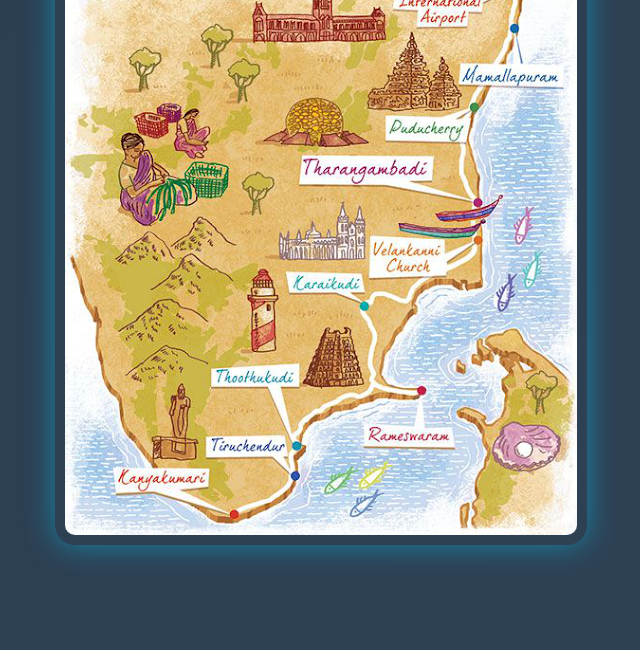
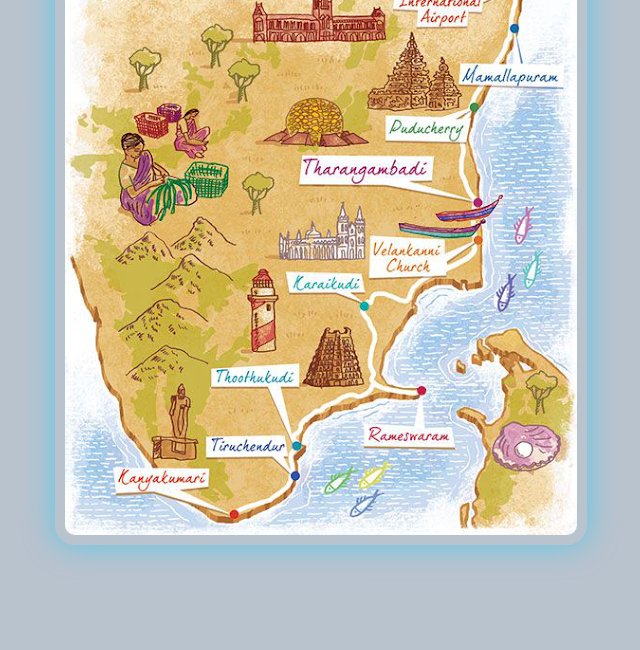
Before and after one commit to Mounesh-Kumaran/Web-Technology-and-Mobile-Applications, a plain HTML site: page EXP-1/exp1.html in a window 1280 px wide. Shown: the part 150-800 px from the top of the page, without its empty margins (319-959 px from the left). Drawn offline with Linux system fonts and the light colour scheme; files whose address does not match are found by name.

Commit message:
Update exp1.html

```diff
--- a/EXP-1/exp1.html
+++ b/EXP-1/exp1.html
@@ -27,7 +27,7 @@
     font-family: 'Arial', sans-serif;
 }
 body {
-    background: linear-gradient(135deg, #2c3e50, #34495e);
+    background: linear-gradient(135deg, #b9c3ce, #b9c4cf);
     background-size: 400% 400%;
     animation: gradientAnimation 6s ease infinite;
     color: #ecf0f1;
```
